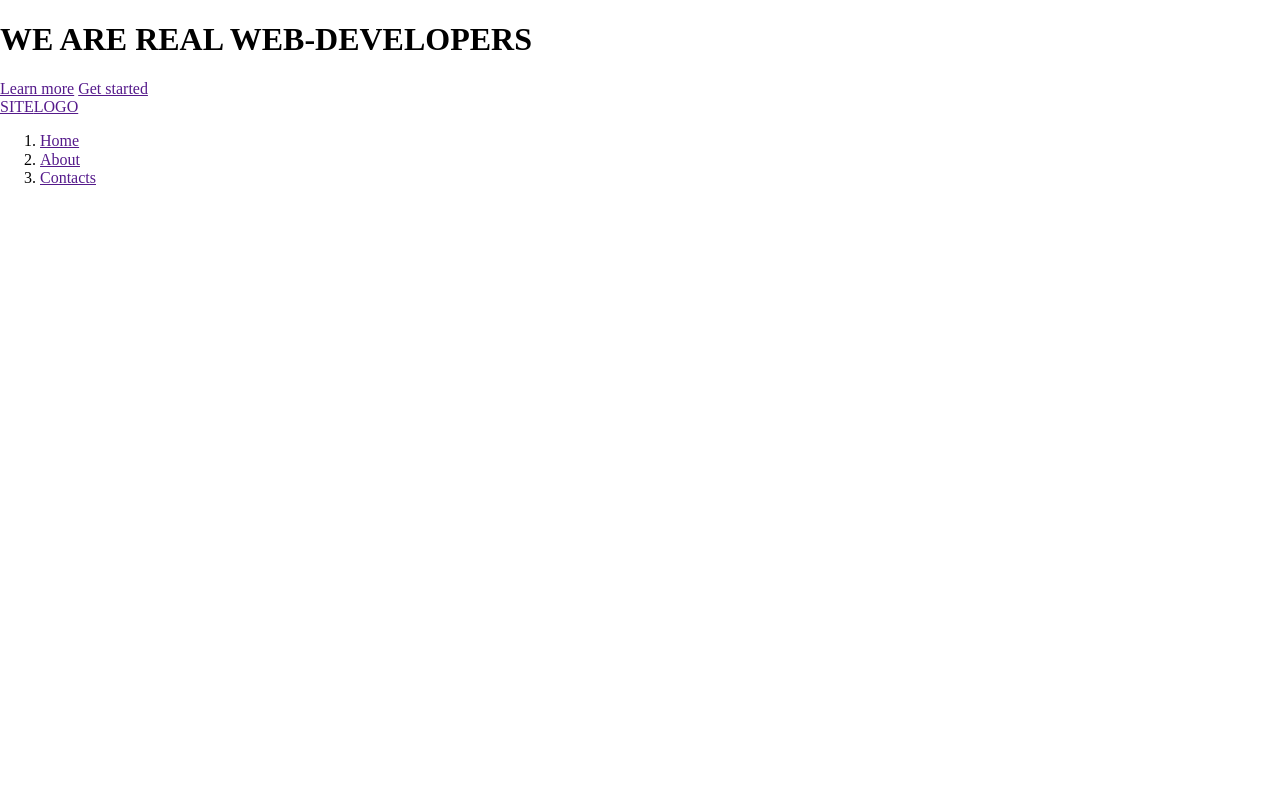
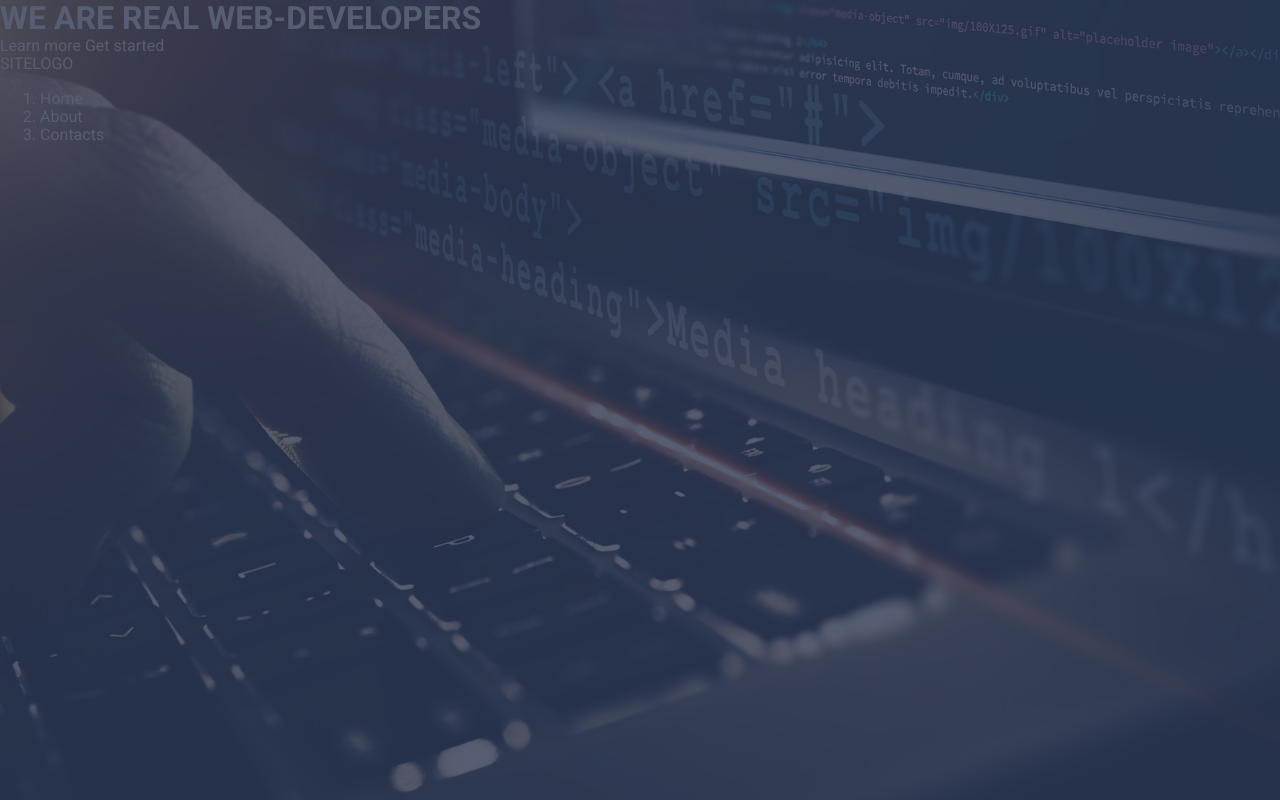
Before and after one commit to B1ackBoron/grid-template, a website: page index.html in a window 1280 px wide. Drawn offline with Linux system fonts and the light colour scheme.

Commit message:
Работа с header (не закончил)

```diff
--- a/assets/scss/common/_classes.scss
+++ b/assets/scss/common/_classes.scss
@@ -0,0 +1,3 @@
+.btn {}
+
+.btn--light {}
--- a/assets/scss/common/_typography.scss
+++ b/assets/scss/common/_typography.scss
@@ -0,0 +1,26 @@
+*,
+*::before,
+*::after {
+  box-sizing: border-box;
+}
+html {
+  overflow-y: scroll;
+  font-family: $font-main;
+  font-size: $font-size;
+  }
+
+body {
+  background-color: $color-white;
+  color: $color-gray;
+}
+
+h1 {
+
+}
+
+h2 {}
+
+a {
+  text-decoration: none;
+  color: $color-white;
+}
--- a/assets/scss/components/header/_header-content.scss
+++ b/assets/scss/components/header/_header-content.scss
@@ -0,0 +1,5 @@
+.header-content {
+  &__title {
+  margin: 0;
+}
+  }
--- a/assets/scss/components/header/_header-overlay.scss
+++ b/assets/scss/components/header/_header-overlay.scss
@@ -0,0 +1,9 @@
+.header-overlay {
+  background-color: $color-primary;
+  opacity: 0.8;
+  position: absolute;
+  top: 0;
+  right: 0;
+  bottom: 0;
+  left: 0;
+}
--- a/assets/scss/components/header/_header.scss
+++ b/assets/scss/components/header/_header.scss
@@ -0,0 +1,9 @@
+.header {
+  position: relative;
+  min-height: 100vh;
+  color: $color-white;
+  background-color: $color-primary;
+  background-image: url(../img/img-header.png);
+  background-position: 50% 50%;
+  background-size: cover;
+  }
--- a/assets/scss/presets/_skin.scss
+++ b/assets/scss/presets/_skin.scss
@@ -4,4 +4,4 @@ $color-highlight: #d53d27;
 $color-gray: #637588;
 $color-gray-light: #e5e5e5;
 $color-gray-dark: #44596e;
-$color-light: #ffffff;
+$color-white: #ffffff;
--- a/assets/scss/style.scss
+++ b/assets/scss/style.scss
@@ -1,18 +1,21 @@
-@use "../../libs/normalize.css/normalize";
+@import "../../libs/normalize.css/normalize";
 
-@use "common/typography";
-@use "common/classes";
+@import "presets/variables";
+@import "presets/skin";
 
-@use "components/header/header";
-@use "components/header/header-overlay";
-@use "components/header/header-menu";
-@use "components/header/header-logo";
-@use "components/header/header-navbar";
-@use "components/header/header-content";
-@use "components/sections/skills/skills";
-@use "components/sections/skills/skill-item";
-@use "components/sections/section-about";
-@use "components/sections/section-form";
-@use "components/sections/section-posts";
+@import "common/typography";
+@import "common/classes";
 
-@use "components/footer/footer";
+@import "components/header/header";
+@import "components/header/header-overlay";
+@import "components/header/header-menu";
+@import "components/header/header-logo";
+@import "components/header/header-navbar";
+@import "components/header/header-content";
+@import "components/sections/skills/skills";
+@import "components/sections/skills/skill-item";
+@import "components/sections/section-about";
+@import "components/sections/section-form";
+@import "components/sections/section-posts";
+
+@import "components/footer/footer";
```
Also changed, not shown: index.html (+14 -0 lines), assets/css/style.css.
